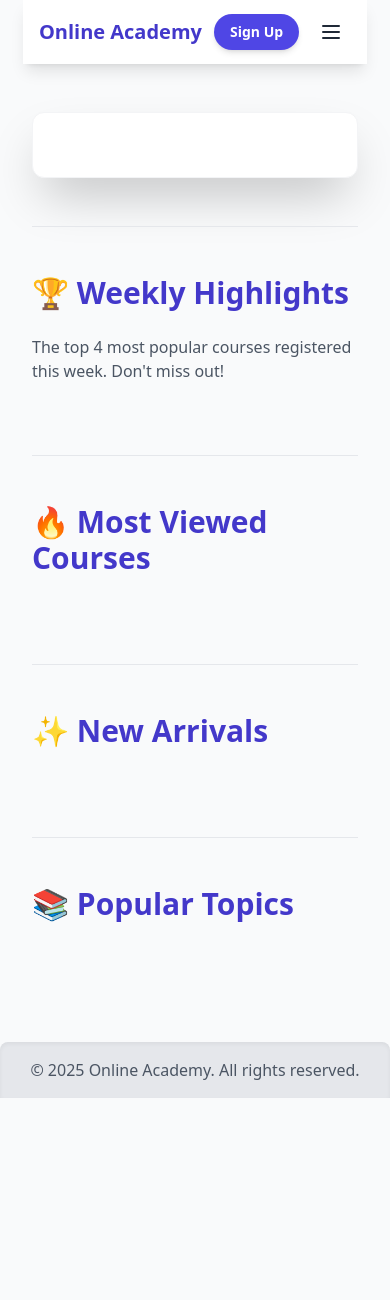
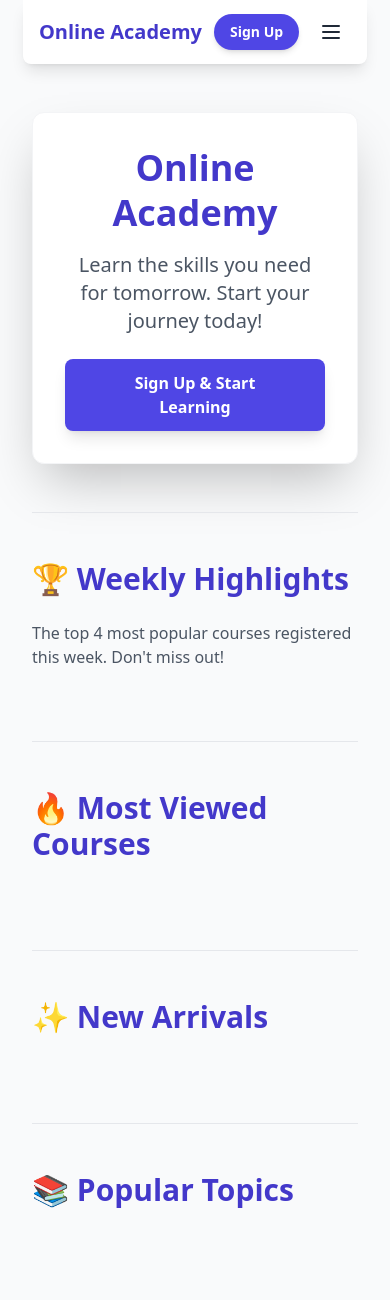
Before and after one commit to khoalololo/online-academy, a Node project: template views/index.handlebars in a window 390 px wide. Shown: the top 1300 px of the page. Before the commit the page ends 1098 px from the top, so only its background shows below. Run offline with Node 20 templates, Linux system fonts and the light colour scheme; the template is opened without the code that fills it, so the values that code supplies are empty; some libraries are stand-ins or nearby versions.

Commit message:
FT: finished 1.2, added hold carousel to drag

```diff
--- a/static/scripts/scripts.js
+++ b/static/scripts/scripts.js
@@ -1,25 +1,18 @@
 // scripts.js (Add this to the existing file)
 
 document.addEventListener('DOMContentLoaded', () => {
-    // --- CATEGORY DROPDOWN LOGIC ---
+    // CATEGORY DROPDOWN LOGIC
     const categoryDropdownToggle = document.getElementById('category-dropdown-toggle');
     const categoryDropdownMenu = document.getElementById('category-dropdown-menu');
     const categoryDropdownArrow = document.getElementById('category-dropdown-arrow');
-
     if (categoryDropdownToggle && categoryDropdownMenu) {
         categoryDropdownToggle.addEventListener('click', (e) => {
             e.preventDefault();
-
-            // Toggles visibility (hidden class)
             categoryDropdownMenu.classList.toggle('hidden');
-
-            // Toggles arrow rotation
             if (categoryDropdownArrow) {
                 categoryDropdownArrow.classList.toggle('rotate-180');
             }
         });
-
-        // Close dropdown if the user clicks anywhere else on the document
         document.addEventListener('click', (e) => {
             if (!categoryDropdownToggle.contains(e.target) && !categoryDropdownMenu.contains(e.target)) {
                 categoryDropdownMenu.classList.add('hidden');
@@ -29,4 +22,114 @@ document.addEventListener('DOMContentLoaded', () => {
             }
         });
     }
+
+    // CAROUSEL SCROLLING LOGIC
+    const carousels = document.querySelectorAll('.grab-scroll-container');
+    carousels.forEach(carousel => {
+        let isDragging = false;
+        let startX;
+        let scrollLeft;
+        let momentumID;
+        let velocity = 0;
+        let lastX;
+        let lastTime;
+        let lastScrollLeft;
+
+        function handleDragStart(e) {
+            // Stop any ongoing momentum scrolling
+            if (momentumID) {
+                cancelAnimationFrame(momentumID);
+                momentumID = null;
+            }
+            isDragging = true;
+            carousel.classList.add('active-grab');
+            startX = getPositionX(e);
+            lastX = startX;
+            lastTime = Date.now();
+            scrollLeft = carousel.scrollLeft;
+            lastScrollLeft = scrollLeft;
+            velocity = 0;
+            e.preventDefault();
+            e.stopPropagation();
+        }
+
+        function handleDragMove(e) {
+            if (!isDragging) return;
+            e.preventDefault();
+            e.stopPropagation();
+            // Get current position and time
+            const currentX = getPositionX(e);
+            const currentTime = Date.now();
+            const dx = currentX - lastX;
+            const dt = currentTime - lastTime;
+            // Update scroll position
+            const newScrollLeft = scrollLeft - (currentX - startX);
+            carousel.scrollLeft = newScrollLeft;
+            // Calculate velocity (pixels per millisecond)
+            if (dt > 0) {
+                velocity = dx / dt; // Changed to use the mouse movement direction
+                lastScrollLeft = newScrollLeft;
+            }
+            lastX = currentX;
+            lastTime = currentTime;
+        }
+
+        function handleDragEnd(e) {
+            if (!isDragging) return;
+            isDragging = false;
+            carousel.classList.remove('active-grab');
+            // Apply momentum if there's significant velocity
+            if (Math.abs(velocity) > 0.1) {
+                applyMomentum();
+            }
+        }
+
+        function applyMomentum() {
+            const deceleration = 0.95; // Adjust this value to change how quickly the momentum dies off
+            const minVelocity = 0.01;
+            function momentumScroll() {
+                if (Math.abs(velocity) < minVelocity) {
+                    velocity = 0;
+                    return;
+                }
+                carousel.scrollLeft -= velocity * 16;
+                velocity *= deceleration;
+                momentumID = requestAnimationFrame(momentumScroll);
+            }
+            momentumID = requestAnimationFrame(momentumScroll);
+        }
+
+        function getPositionX(e) {
+            if (e.type.includes('mouse')) {
+                return e.pageX;
+            }
+            if (e.touches && e.touches[0]) {
+                return e.touches[0].pageX;
+            }
+            return 0;
+        }
+
+        // Mouse events
+        carousel.addEventListener('mousedown', handleDragStart, { passive: false });
+        carousel.addEventListener('mousemove', handleDragMove, { passive: false });
+        carousel.addEventListener('mouseup', handleDragEnd);
+        carousel.addEventListener('mouseleave', handleDragEnd);
+
+        // Touch events
+        carousel.addEventListener('touchstart', handleDragStart, { passive: false });
+        carousel.addEventListener('touchmove', handleDragMove, { passive: false });
+        carousel.addEventListener('touchend', handleDragEnd);
+        carousel.addEventListener('touchcancel', handleDragEnd);
+
+        // Prevent context menu on right click
+        carousel.addEventListener('contextmenu', e => e.preventDefault());
+
+        // Prevent click events during drag
+        carousel.addEventListener('click', (e) => {
+            if (Math.abs(velocity) > 0.1) {
+                e.preventDefault();
+                e.stopPropagation();
+            }
+        }, true);
+    });
 });
--- a/views/index.handlebars
+++ b/views/index.handlebars
@@ -2,7 +2,38 @@
     <div class="space-y-12">
 
         <section class="bg-white p-8 md:p-12 rounded-xl shadow-2xl border border-gray-100">
-            </section>
+            <div class="text-center">
+                {{#if isAuthenticated}}
+                    <p class="text-sm font-semibold text-green-600 uppercase tracking-widest mb-2">Welcome Back to the Academy!</p>
+                    <h2 class="text-4xl md:text-5xl font-extrabold text-gray-900 leading-tight">
+                        Hello, <span class="text-indigo-600">{{authUser.name}}</span>! 👋
+                    </h2>
+                    <p class="mt-4 text-lg text-gray-600 max-w-2xl mx-auto">
+                        Your learning journey continues. Jump back into your enrolled courses or browse new topics.
+                    </p>
+                    <div class="mt-6 flex justify-center space-x-4">
+                        <a href="/student/enrolled" class="inline-block px-8 py-3 bg-green-600 text-white font-bold rounded-lg shadow-lg hover:bg-green-700 transition-transform transform hover:scale-105">
+                            My Courses
+                        </a>
+                        <a href="/products" class="inline-block px-8 py-3 border border-indigo-600 text-indigo-700 font-semibold rounded-lg hover:bg-indigo-50 transition-colors">
+                            Browse All
+                        </a>
+                    </div>
+                {{else}}
+                    <h1 class="text-4xl md:text-5xl font-extrabold text-indigo-700 leading-tight">
+                        Online Academy
+                    </h1>
+                    <p class="mt-4 text-xl text-gray-600 max-w-3xl mx-auto">
+                        Learn the skills you need for tomorrow. Start your journey today!
+                    </p>
+                    <div class="mt-6 flex justify-center space-x-4">
+                        <a href="/account/signup" class="inline-block px-8 py-3 bg-indigo-600 text-white font-bold rounded-lg shadow-lg hover:bg-indigo-700 transition-transform transform hover:scale-105">
+                            Sign Up & Start Learning
+                        </a>
+                    </div>
+                {{/if}}
+            </div>
+        </section>
 
         <hr class="border-gray-200">
 
@@ -31,7 +62,7 @@
         <section class="space-y-6">
             <h2 class="text-3xl font-extrabold text-indigo-700">🔥 Most Viewed Courses</h2>
 
-            <div class="flex space-x-6 overflow-x-auto pb-4 custom-scrollbar">
+            <div id="most-viewed-carousel" class="flex space-x-6 overflow-x-auto pb-4 grab-scroll-container custom-scrollbar w-full">
                 {{#each topViewed}}
                 <a href="/products/{{this.proid}}" class="flex-shrink-0 w-72 bg-white rounded-xl shadow-lg border border-gray-200 hover:shadow-xl transition-all duration-300">
                     <img class="w-full h-36 object-cover rounded-t-xl" src="https://picsum.photos/400/200?random={{this.proid}}" alt="{{this.proname}}">
@@ -50,7 +81,7 @@
         <section class="space-y-6">
             <h2 class="text-3xl font-extrabold text-indigo-700">✨ New Arrivals</h2>
 
-            <div class="flex space-x-6 overflow-x-auto pb-4 custom-scrollbar">
+            <div id="new-arrivals-carousel" class="flex space-x-6 overflow-x-auto pb-4 grab-scroll-container custom-scrollbar w-full">
                 {{#each newest}}
                 <a href="/products/{{this.proid}}" class="flex-shrink-0 w-72 bg-white rounded-xl shadow-lg border border-gray-200 hover:shadow-xl transition-all duration-300">
                     <img class="w-full h-36 object-cover rounded-t-xl" src="https://picsum.photos/400/200?random={{this.proid}}" alt="{{this.proname}}">
--- a/views/layouts/main.handlebars
+++ b/views/layouts/main.handlebars
@@ -7,11 +7,67 @@
     <script src="https://cdn.tailwindcss.com"></script>
     <link rel="icon" href="/static/images/favicon.ico" type="image/x-icon">
     <script src="https://cdn.jsdelivr.net/npm/sweetalert2@11"></script>
-    </head>
+    <style>
+        .custom-scrollbar::-webkit-scrollbar {
+            height: 8px;
+        }
+        .custom-scrollbar::-webkit-scrollbar-track {
+            background: #f1f1f1;
+            border-radius: 4px;
+        }
+        .custom-scrollbar::-webkit-scrollbar-thumb {
+            background: #c1c1c1;
+            border-radius: 4px;
+        }
+        .custom-scrollbar::-webkit-scrollbar-thumb:hover {
+            background: #a8a8a8;
+        }
+        .grab-scroll-container {
+            cursor: grab;
+            user-select: none;
+            -webkit-user-select: none;
+            -moz-user-select: none;
+            -ms-user-select: none;
+            touch-action: pan-x;
+            overflow-x: auto;
+            overflow-y: hidden;
+            position: relative;
+            scroll-behavior: auto;
+        }
+        .grab-scroll-container.active-grab {
+            cursor: grabbing !important;
+            scroll-behavior: auto;
+        }
+        .grab-scroll-container > * {
+            flex-shrink: 0;
+            pointer-events: none;
+            user-select: none;
+            -webkit-user-select: none;
+            -moz-user-select: none;
+            -ms-user-select: none;
+        }
+        .grab-scroll-container > * * {
+            pointer-events: none;
+            user-select: none;
+            -webkit-user-select: none;
+            -moz-user-select: none;
+            -ms-user-select: none;
+        }
+        /* Re-enable pointer events for interactive elements */
+        .grab-scroll-container a,
+        .grab-scroll-container button,
+        .grab-scroll-container input,
+        .grab-scroll-container textarea,
+        .grab-scroll-container select {
+            pointer-events: auto;
+        }
+    </style>
+</head>
+
 <body class="bg-gray-50 font-sans">
     <div id="app-container" class="min-h-screen flex flex-col">
 
-        <nav class="bg-white shadow-lg mx-auto sticky top-0 z-10">
+        <nav class="bg-white shadow-lg mx-auto sticky top-0 z-10 rounded-b-lg">
             <div class="flex h-16 font-semibold items-center justify-between px-4 sm:px-6 lg:px-8 max-w-7xl mx-auto">
 
                 <div class="flex items-center space-x-6">
```
